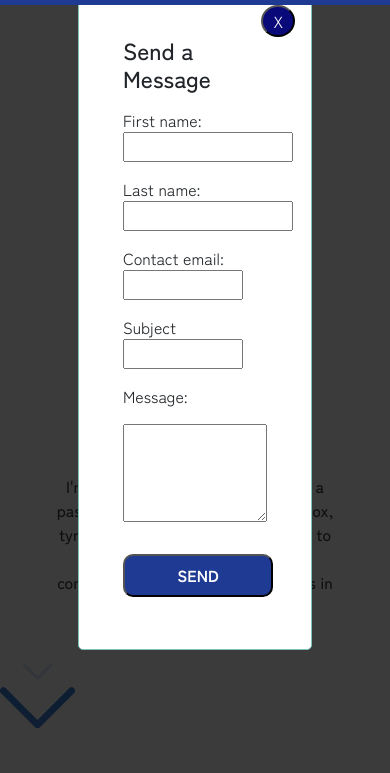
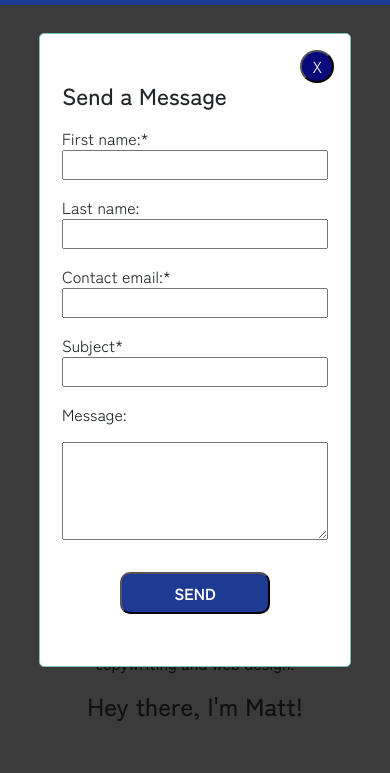
Before and after one commit to migreen92/Treehouse_Proj_9, a plain HTML site: page index.html in a window 390 px wide. Both pictures are taken after a click on the element 116 px from the left and 27 px from the top of the page. Shown: the part 51-824 px from the top of the page. Drawn offline with nearby package versions, Linux system fonts and the light colour scheme.

Commit message:
Secure form, mobile styling

```diff
--- a/css/styles.css
+++ b/css/styles.css
@@ -76,12 +76,14 @@ svg:hover {
   padding: 1rem 0rem 0rem;
 }
 
-.title-text h1, .bio-body {
+#title-text h1, .bio-body {
   text-align: center;
 }
 .bio-body {
   width: 75%;
   margin: auto;
+  display: flex;
+  flex-direction: column-reverse;
 }
 
 .title {
@@ -147,8 +149,11 @@ svg:hover {
 
 .anchor {
   width: 75px;
+    margin:auto;
 }
-
+.anchor:nth-of-type(2n) {
+  display:inline-block;
+}
 #projects-anchor:hover {
   transform: none;
 }
@@ -182,12 +187,12 @@ svg:hover {
   background-color: rgba(10,10,10,.8);
 }
 .popup {
-    margin: 10% auto auto;
+    margin: 10vh auto auto;
     position: relative;
     background: #fff;
     border:1px solid rgba(123, 194, 188);
     border-radius: 5px;
-    width: 60%;
+    width: 80%;
     max-width: 500px;
 }
 
@@ -204,6 +209,7 @@ svg:hover {
 input[type=text] {
   margin-bottom: 15px;
   line-height: 1.5;
+  width: 100%;
 }
 
 input[type=text]:focus, textarea:focus {
@@ -212,12 +218,9 @@ input[type=text]:focus, textarea:focus {
   border: rgba(9,9,121,1);
 }
 
-.email li {
-  margin-right: 1.5rem;
-}
 
 .email-message {
-    margin:5vh 2rem;
+    margin:5vh 10px;
     display: flex;
     flex-direction: column;
 }
@@ -255,9 +258,23 @@ input[type=text]:focus, textarea:focus {
 .copyright, .copyright a {
   font-size: 12px;
   color: #fff
+  text-align: auto;
 }
 
 @media only screen and (min-width: 768px) {
+  .popup {
+      margin: 10% auto auto;
+      position: relative;
+      background: #fff;
+      border:1px solid rgba(123, 194, 188);
+      border-radius: 5px;
+      width: 60%;
+      max-width: 500px;
+  }
+  .email li {
+    margin-right: 1.5rem;
+  }
+
   .bio {
     padding: 3rem 3rem 0rem;
     align-items: center;
@@ -265,6 +282,7 @@ input[type=text]:focus, textarea:focus {
 
   .bio-body {
     max-width: 600px;
+    flex-direction: column;
   }
 
   .social {
--- a/index.html
+++ b/index.html
@@ -61,29 +61,27 @@
     <main>
       <!-- EMAIL MODAL -->
   <div class="overlay hidden">
-       <form class="popup" method="POST" action="http://formspree.io/migreen498@gmail.com">
+       <form class="popup" method="POST" action="https://formspree.io/f/xayagepw">
          <button type="button" class="popup-close">X</button>
-         <!--<iframe id="JotFormIFrame-213037512711141" title="MIGreen Capstorn Form" onload="window.parent.scrollTo(0,0)" allowtransparency="true" allowfullscreen="true" allow="geolocation; microphone; camera" src="https://form.jotform.com/213037512711141" frameborder="0" style=" min-width: 100%; height:100%; border:none;" scrolling="yes" > </iframe>
-            <script src="js/form.js"></script> -->
         <fieldset class="email-message">
           <legend>
             <h3>Send a Message</h3>
           </legend>
           <ul class="email">
               <li>
-                <label for="fname">First name:</label><br>
+                <label for="fname">First name:*</label><br>
                 <input type="text" id="fname" name="fname" required >
               </li>
               <li>
                 <label for="lname">Last name:</label><br>
-                <input type="text" id="lname" name="lname" required>
+                <input type="text" id="lname" name="lname">
               </li>
             <li>
-              <label for="email-address">Contact email:</label><br>
+              <label for="email-address">Contact email:*</label><br>
               <input type="text" id="email-address" name="email-address" required>
             </li>
             <li>
-              <label for="subject">Subject</label><br>
+              <label for="subject">Subject*</label><br>
               <input type="text" id="subject" name="subject" required>
             </li>
             <li>Message:</li>
@@ -104,17 +102,19 @@
               <h3>Front-end Developer</h3>
             </div>
           </div>
+
           <div class="bio-body">
             <h2>Hey there, I'm Matt!</h2>
               <p>I'm a front-end web developer with a passion for thinking outside of the box, tyring new things, and always trying to challenge myself. Now here I am combining my passions with my skills in copywriting and web design.</p>
               <br/>
-          </div>
+
           <a href="#projects" class="anchor">
           <svg id="projects-anchor" viewBox="0 0 330 309">
             <path  d="M325.61,153.39a15,15,0,0,0-21.22,0L165,292.79,25.61,153.39A15,15,0,0,0,4.39,174.61l150,150a15,15,0,0,0,21.21,0l150-150A15,15,0,0,0,325.61,153.39Z" transform="translate(0 -20)"/>
             <path class="top-anchor" d="M222.76,21.58a5.39,5.39,0,0,0-7.63,0L165,71.71,114.87,21.58a5.4,5.4,0,0,0-7.63,7.63l54,53.94a5.4,5.4,0,0,0,7.63,0l53.94-53.94A5.41,5.41,0,0,0,222.76,21.58Z" transform="translate(0 -20)"/>
           </svg>
         </a>
+          </div>
       </div>
       <!-- <div class="break">
       </div> -->
```
Also changed, not shown: js/form.js (deleted, +0 -3 lines).
